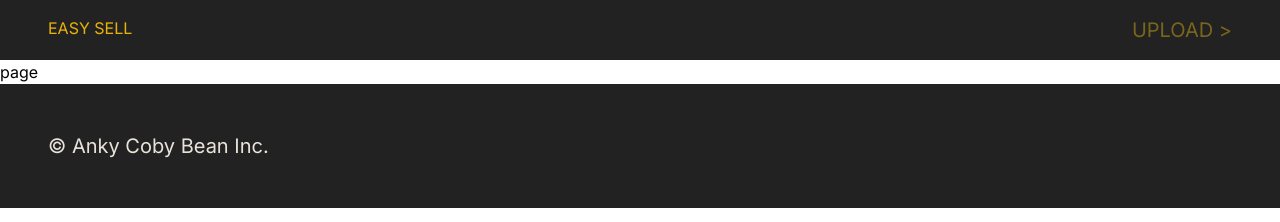
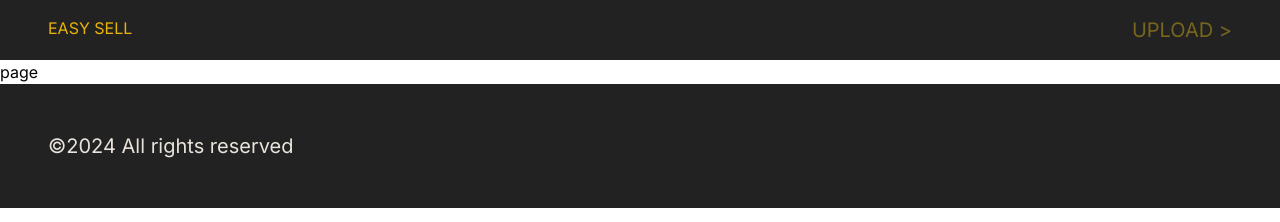
Before and after one commit to Yoseph1994/E-Gebeya, a Next.js app: page / in a window 1280 px wide. Shown: the top 222 px of the page. Built offline with nearby package versions, Linux system fonts and the light colour scheme.

Commit message:
Footer edited

```diff
--- a/src/components/Footer.tsx
+++ b/src/components/Footer.tsx
@@ -1,10 +1,12 @@
 export default function Footer({ font }: { font?: string }) {
+  const date = new Date();
+  const currentYr = date.getFullYear();
   return (
     <footer className="py-12 bg-gray-952 text-gray-953">
       <div
         className={`max-w-[100rem] px-12 mx-auto flex justify-between ${font}`}
       >
-        <p className="text-xl">© Anky Coby Bean Inc.</p>
+        <p className="text-xl">&copy;{currentYr} All rights reserved</p>
       </div>
     </footer>
   );
```
